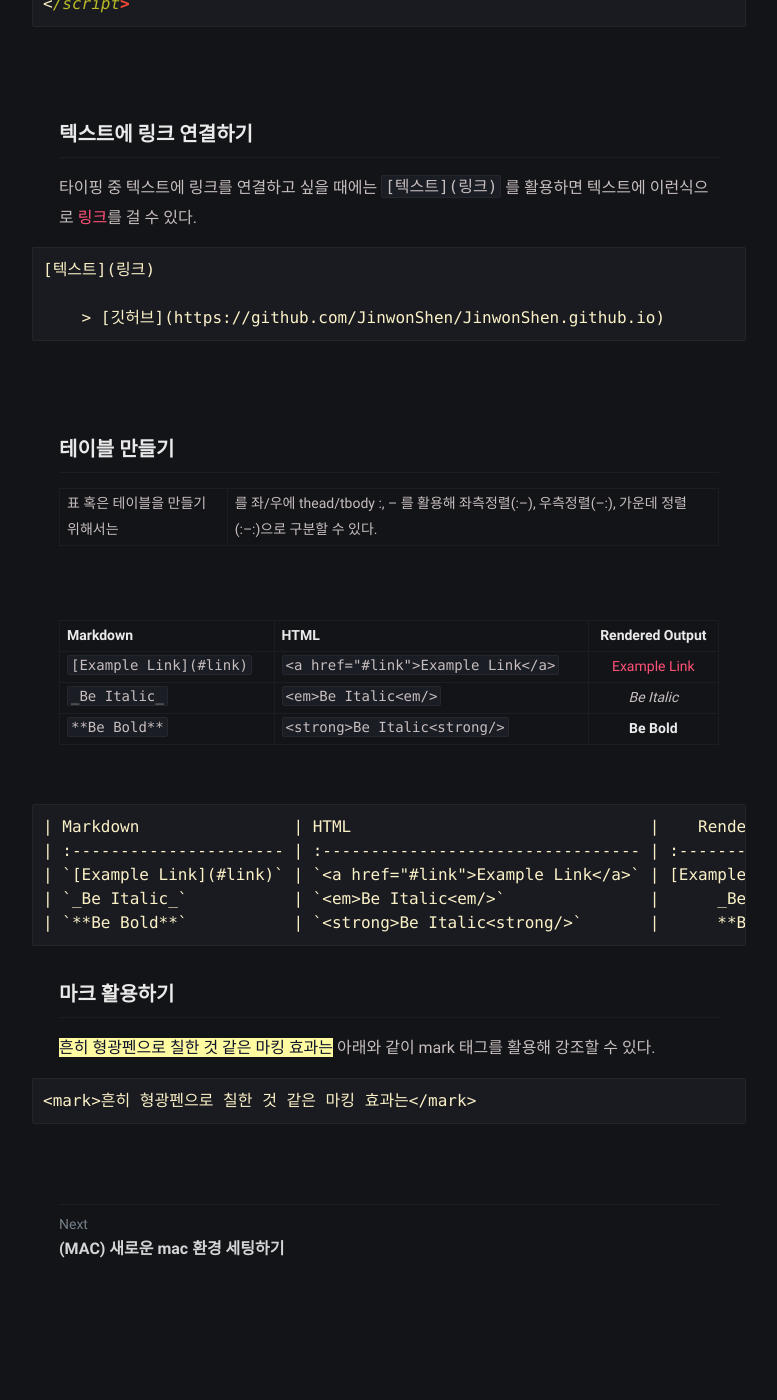
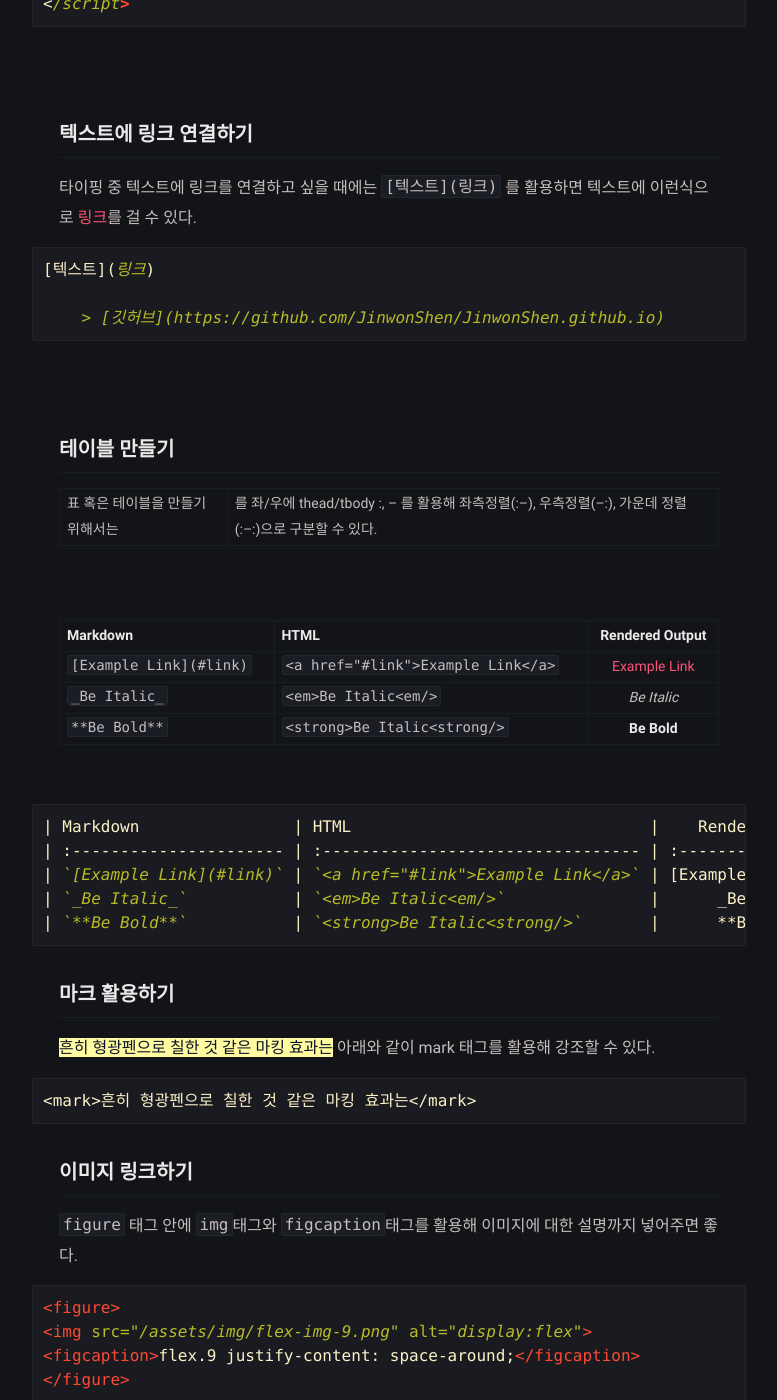
Before and after one commit to JinwonShen/JinwonShen.github.io, a Jekyll site: the page built from _posts/2024-05-21-posts-tip/2024-05-21-post-tip.md, in a window 1280 px wide and 1400 px high, scrolled down 1309 px. Shown: the whole window, without its empty margins (251-1028 px from the left). Built offline with Jekyll 4.4.1, drawn with Linux system fonts in a browser that asks for light colours.

Commit message:
post tip img link

````diff
--- a/_posts/2024-05-21-posts-tip/2024-05-21-post-tip.md
+++ b/_posts/2024-05-21-posts-tip/2024-05-21-post-tip.md
@@ -52,7 +52,7 @@ discription:
 
 타이핑 중 텍스트에 링크를 연결하고 싶을 때에는 `[텍스트](링크)` 를 활용하면 텍스트에 이런식으로 [링크](https://github.com/JinwonShen/JinwonShen.github.io)를 걸 수 있다.
 
-```
+```md
 [텍스트](링크)
 
     > [깃허브](https://github.com/JinwonShen/JinwonShen.github.io)
@@ -74,7 +74,7 @@ discription:
 
 <br>
 
-```
+```md
 | Markdown                | HTML                               |    Rendered Output    |
 | :---------------------- | :--------------------------------- | :-------------------: |
 | `[Example Link](#link)` | `<a href="#link">Example Link</a>` | [Example Link](#Link) |
@@ -89,3 +89,14 @@ discription:
 ```
 <mark>흔히 형광펜으로 칠한 것 같은 마킹 효과는</mark>
 ```
+
+### 이미지 링크하기
+
+`figure` 태그 안에 `img`태그와 `figcaption`태그를 활용해 이미지에 대한 설명까지 넣어주면 좋다.
+
+```md
+<figure>
+<img src="/assets/img/flex-img-9.png" alt="display:flex">
+<figcaption>flex.9 justify-content: space-around;</figcaption>
+</figure>
+```
````
Also changed, not shown: assets/img/html-ranking.jpg (added).
